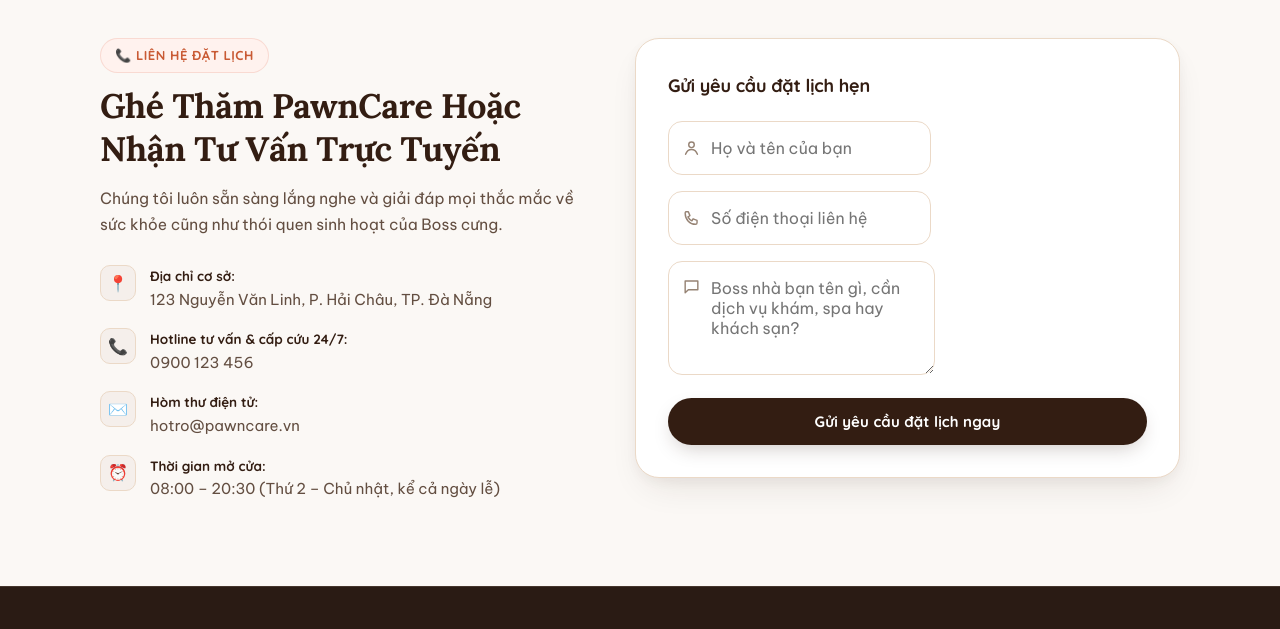
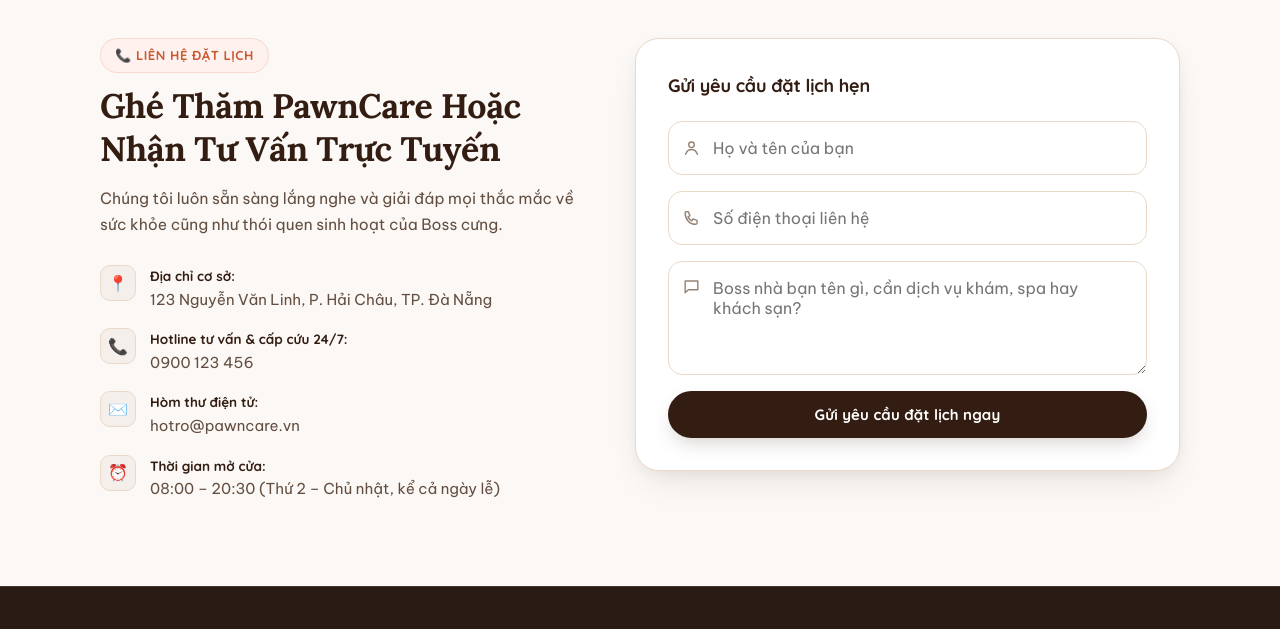
Before and after one commit to MinhTri0320/DO-AN, a plain HTML site: page FrontEnd/html/index.html in a window 1280 px wide. Shown: the part 4820-5449 px from the top of the page. Drawn offline with Linux system fonts and the light colour scheme.

Commit message:
cập nhật lại form Gửi yêu cầu

```diff
--- a/FrontEnd/css/forms.css
+++ b/FrontEnd/css/forms.css
@@ -8,6 +8,7 @@
   display: flex;
   flex-direction: column;
   gap: 16px;
+  width: 100%;
 }
 
 .form label {
@@ -16,11 +17,15 @@
   gap: 6px;
   font-weight: 600;
   font-size: 14px;
+  width: 100%;
 }
 
 .form input,
 .form textarea,
 .form select {
+  width: 100%;
+  box-sizing: border-box;
+  display: block;
   font-family: var(--font-body);
   font-size: 16px;
   padding: 16px 18px;
@@ -90,6 +95,8 @@
 /* icon bên trong ô input (email, password, phone...) */
 .input-icon-wrap {
   position: relative;
+  width: 100%;
+  box-sizing: border-box;
 }
 
 .input-icon-wrap > svg {
@@ -104,11 +111,18 @@
 }
 
 .input-icon-wrap input {
-  padding-left: 42px;
+  width: 100%;
+  box-sizing: border-box;
+  display: block;
+  padding-left: 44px;
 }
 
 .input-icon-wrap textarea {
-  padding-left: 42px;
+  width: 100%;
+  box-sizing: border-box;
+  display: block;
+  padding-left: 44px;
+  min-height: 110px;
 }
 
 /* textarea nhiều dòng: icon neo lên trên thay vì canh giữa */
--- a/FrontEnd/css/home.css
+++ b/FrontEnd/css/home.css
@@ -730,3 +730,30 @@
   color: var(--brown);
   margin-bottom: 20px;
 }
+
+.contact-form-card .form {
+  width: 100%;
+}
+
+.contact-form-card label,
+.contact-form-card .input-icon-wrap {
+  width: 100%;
+  box-sizing: border-box;
+}
+
+.contact-form-card input,
+.contact-form-card textarea {
+  width: 100% !important;
+  box-sizing: border-box !important;
+  display: block !important;
+}
+
+.contact-form-card textarea {
+  min-height: 120px;
+  resize: vertical;
+}
+
+.contact-form-card .btn-cta {
+  width: 100% !important;
+  box-sizing: border-box !important;
+}
```
